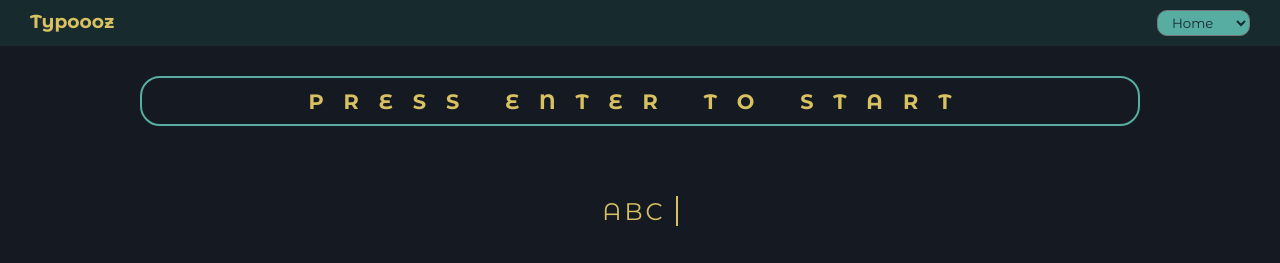
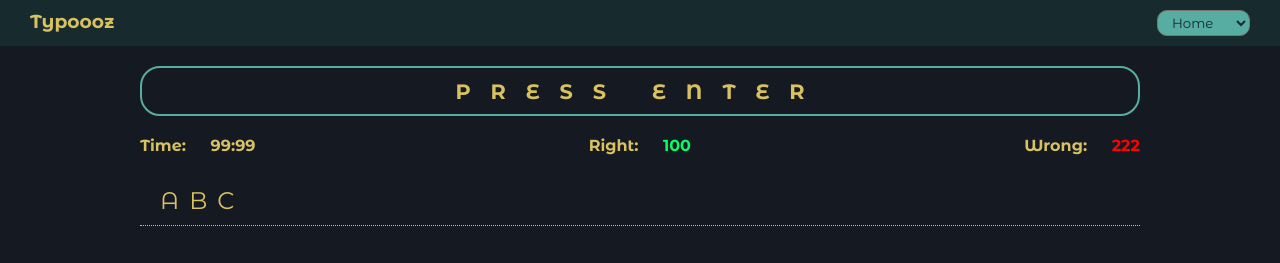
Before and after one commit to nikeshad254/Typing-Tutor-Game-, a plain HTML site: page typo.html in a window 1280 px wide. Shown: the top 263 px of the page. Drawn offline with Linux system fonts and the light colour scheme.

Commit message:
input style change + timer and right wrong display

```diff
--- a/typo.css
+++ b/typo.css
@@ -6,7 +6,9 @@
     --lightest-teal: #57ada2;
     --dark-tan: #8b7d3f;
     --light-tan: #d7c161;
-    --dark-red: #ac0606;
+    --dark-red: #c71111;
+    --pure-red: #ff0000;
+    --pure-green: #00ff62;
     --dark-green: #319457;
 }
 
@@ -21,7 +23,7 @@
     width: 1000px;
     /* border: 1px solid red; */
     height: 20px;
-    margin: 30px 0px;
+    margin: 20px 0px;
 }
 
 body{
@@ -64,10 +66,41 @@ body{
     text-transform: uppercase;
     letter-spacing: 20px;
 }
-
+/* timer and counter */
+.timer-counter{
+    margin: 0;
+    display: flex;
+    flex-direction: row;
+    color: var(--light-tan);
+    justify-content: space-between;
+}
+.timer-counter p{
+    font-weight: bold;
+}
+.timer-counter p span{
+    margin-left: 20px;
+}
+.timer-counter .timer span{
+    animation-name: blinker;
+    animation-duration: 1000ms;
+    animation-iteration-count: infinite;
+}
+.timer-counter .right-count span{
+    color: var(--pure-green);
+}
+.timer-counter .wrong-count span{
+    color: var(--pure-red);
+}
+@keyframes blinker{
+    from{opacity: 1;}
+    to{opacity: 0;}
+}
 /* input field */
 .input-field{
     color: var(--light-tan);
+    background: none;
+    border: none;
+    border-bottom: 1px dotted var(--light-tan);
     display: flex;
     align-items: center;
     justify-content: center;
@@ -75,19 +108,12 @@ body{
     font-size: 1.5rem;
     letter-spacing: 3px;
     text-transform: uppercase;
+    caret-color: var(--lightest-teal);
+    padding: 0px 20px;
+    letter-spacing: 10px;
 }
-.input-field i{
-    width: 2px;
-    height:60%;
-    background: var(--light-tan);
-    margin-left: 10px;
-    animation-name: blink;
-    animation-duration: 1000ms;
-    animation-iteration-count: infinite;
-}
-@keyframes blink {
-    from { opacity: 1; }
-    to { opacity: 0; }
+.input-field:focus{
+    outline: none;
 }
 /* keyboard field */
 .keyboard-field{
--- a/typo.html
+++ b/typo.html
@@ -18,13 +18,17 @@
     </nav>
 
     <div class="wrapper display-field">
-        Press enter to start
+        <p id="display">Press enter</p>
     </div>
 
-    <div class="wrapper input-field">
-        <p id="input">ABC</p>
-        <i></i>
+    <div class="wrapper timer-counter">
+        <p class="timer">Time: <span>99:99</span></p>
+        <p class="right-count">Right: <span>100</span></p>
+        <p class="wrong-count">Wrong: <span>222</span></p>
     </div>
+
+    <input class="wrapper input-field" type="text" id="input" value="ABC">
+
 
     <div class="wrapper keyboard-field">
 
```
